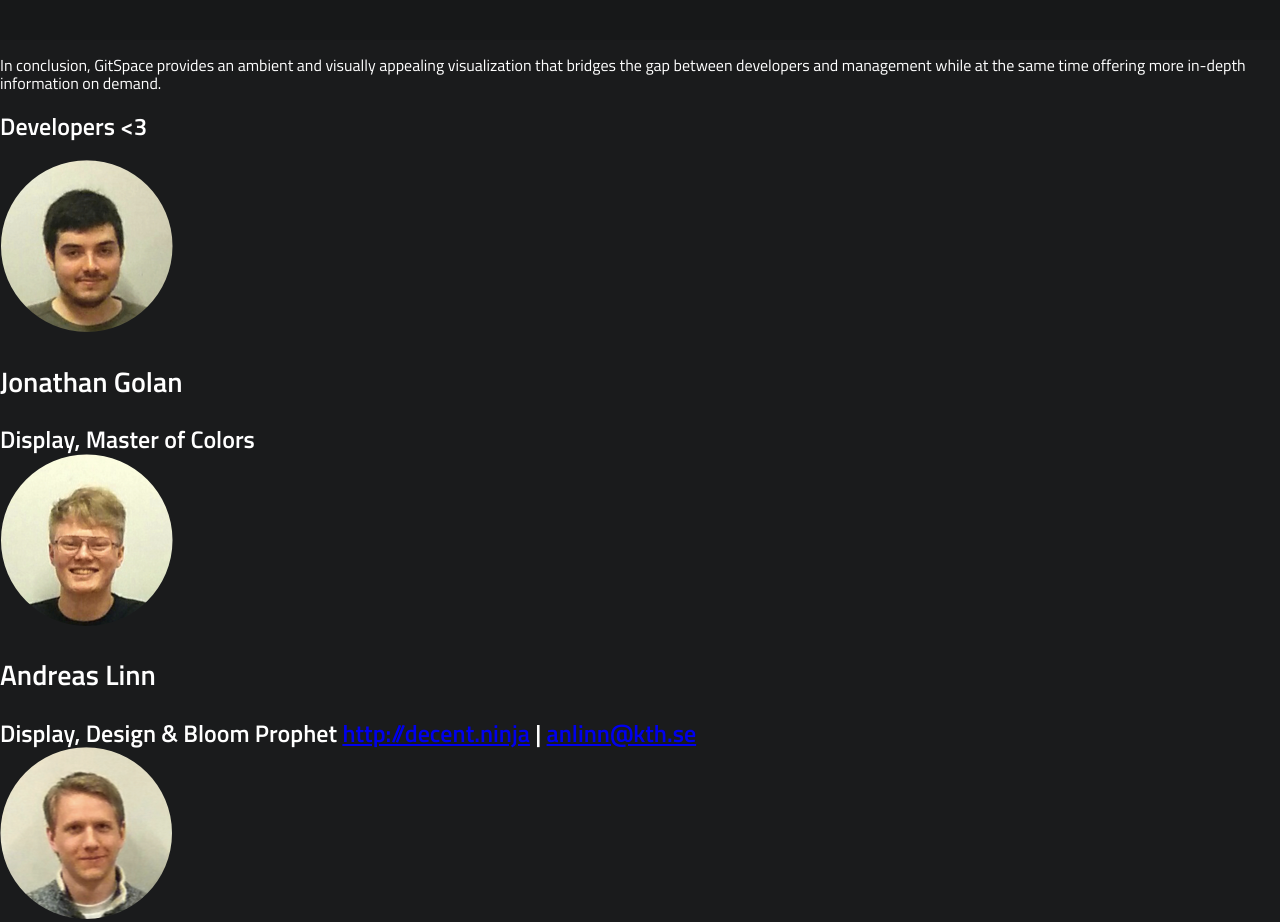
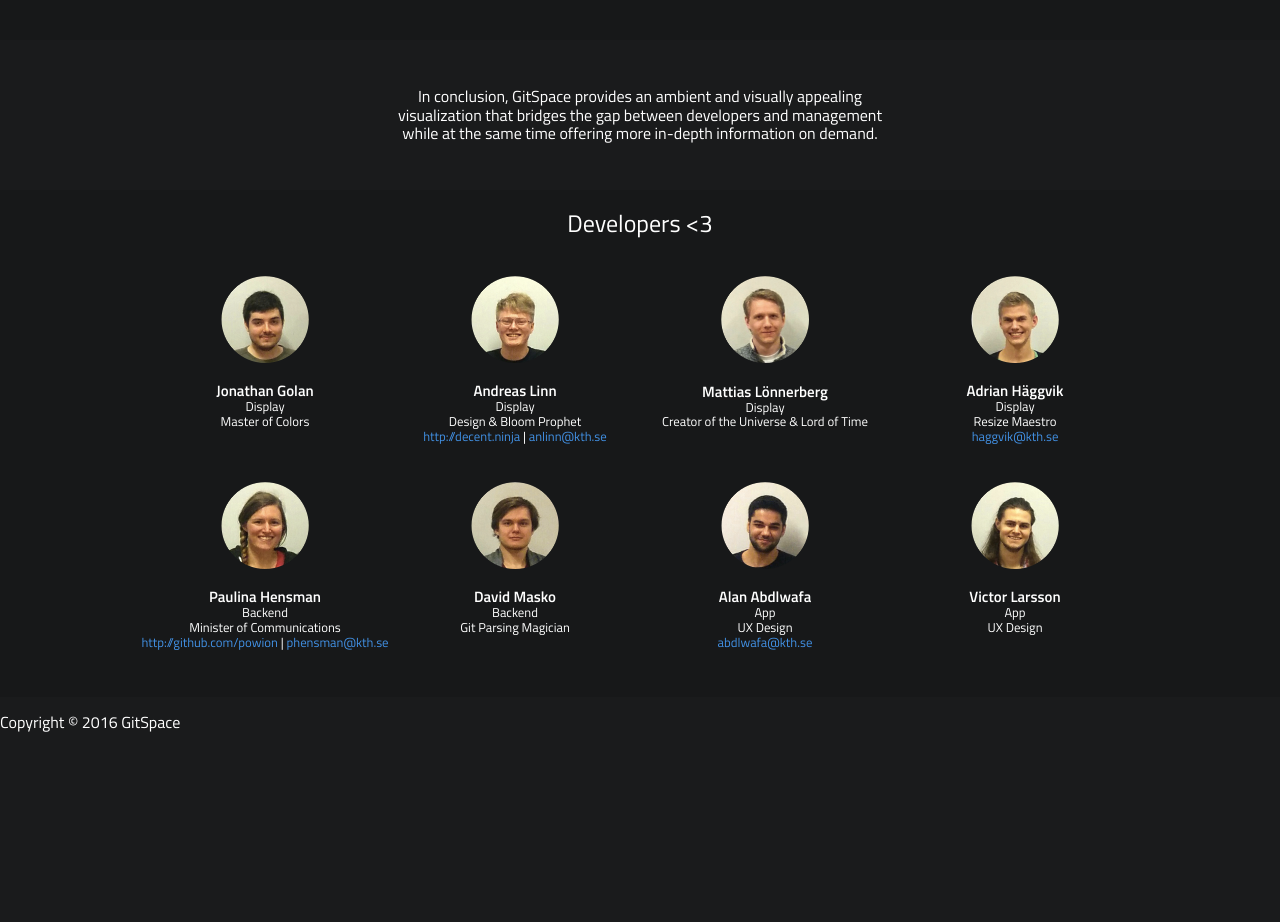
Before and after one commit to decentninja/gitspace_website, a website: page index.html in a window 1280 px wide. Shown: the part 3160-4082 px from the top of the page. After the commit the page ends 3908 px from the top, so only its background shows below. Drawn offline with nearby package versions, Linux system fonts and the light colour scheme.

Commit message:
Developer contact information

```diff
--- a/index.html
+++ b/index.html
@@ -91,52 +91,60 @@
         <section class="outro">
             <p>In conclusion, GitSpace provides an ambient and visually appealing visualization that bridges the gap between developers and management while at the same time offering more in-depth information on demand.</p>
         </section>
-        <section class="development">
-            <h2>Developers &lt;3<h2>
+        <section class="development black">
+            <h2>Developers &lt;3</h2>
             <div class="developers">
-                <div>
+                <div class="dev">
                     <img src="images/jonathan.png">
                     <h3>Jonathan Golan</h3>
-                    <span>Display, Master of Colors</span>
+                    <span>Display</span>
+                    <span>Master of Colors</span>
                 </div>
-                <div>
+                <div class="dev">
                     <img src="images/andreas.png">
                     <h3>Andreas Linn</h3>
-                    <span>Display, Design & Bloom Prophet</span>
+                    <span>Display</span>
+                    <span>Design & Bloom Prophet</span>
                     <span><a href="http://decent.ninja">http://decent.ninja</a> | <a href="mailto:anlinn@kth.se">anlinn@kth.se</a></span>
                 </div>
-                <div>
+                <div class="dev">
                     <img src="images/mattias.png">
                     <h3>Mattias Lönnerberg</h3>
-                    <span>Display, Creator of the Universe & Lord of Time</span>
+                    <span>Display</span>
+                    <span>Creator of the Universe & Lord of Time</span>
                 </div>
-                <div>
+                <div class="dev">
                     <img src="images/adrian.png">
                     <h3>Adrian Häggvik</h3>
-                    <span>Display, Resize Maestro</span>
+                    <span>Display</span>
+                    <span>Resize Maestro</span>
                     <span><a href="mailto:haggvik@kth.se">haggvik@kth.se</a></span>
                 </div>
-                <div>
+                <div class="dev">
                     <img src="images/paulina.png">
                     <h3>Paulina Hensman</h3>
-                    <span>Backend, Minister of Communications</span>
+                    <span>Backend</span>
+                    <span>Minister of Communications</span>
                     <span><a href="http://github.com/powion">http://github.com/powion</a> | <a href="mailto:phensman@kth.se">phensman@kth.se</a></span>
                 </div>
-                <div>
+                <div class="dev">
                     <img src="images/david.png">
                     <h3>David Masko</h3>
-                    <span>Backend, Git Parsing Magician</span>
+                    <span>Backend</span>
+                    <span>Git Parsing Magician</span>
                 </div>
-                <div>
+                <div class="dev">
                     <img src="images/alan.png">
                     <h3>Alan Abdlwafa</h3>
-                    <span>App, UX Design</span>
+                    <span>App</span>
+                    <span>UX Design</span>
                     <span><a href="mailto:abdlwafa@kth.se">abdlwafa@kth.se</a></span>
                 </div>
-                <div>
+                <div class="dev">
                     <img src="images/victor.png">
                     <h3>Victor Larsson</h3>
-                    <span>App, UX Design</span>
+                    <span>App</span>
+                    <span>UX Design</span>
                 </div>
             </div>
         </section>
--- a/style.css
+++ b/style.css
@@ -110,7 +110,7 @@ body {
 	width: 100%;
 }
 
-.bit.black {
+.black {
 	background-color: #171819;
 }
 
@@ -129,3 +129,61 @@ body {
 	}
 
 }
+
+.outro {
+	height: 150px;
+	display: flex;
+	flex-direction: column;
+	align-items: center;
+	justify-content: center;
+}
+
+.outro p {
+	max-width: 500px;
+	text-align: center;
+}
+
+
+.development h2 {
+	text-align: center;
+	font-weight: 400;
+	margin-bottom: 0;
+}
+
+.development {
+	display: flex;
+	flex-direction: column;
+	align-items: center;
+}
+
+.development .developers {
+	display: flex;
+	flex-flow: row wrap;
+	max-width: 1000px;
+	justify-content: space-around;
+	margin-bottom: 3em;
+}
+
+.dev {
+	display: flex;
+	text-align: center;
+	align-items: center;
+	flex-direction: column;
+	font-size: 80%;
+	width: 250px;
+	margin-top: 3em;
+}
+
+.dev img {
+	width: 35%;
+	margin-bottom: 1.5em;
+}
+
+.dev h3 {
+	margin: 0;
+}
+
+.dev a {
+	text-decoration: none;
+	color: #4291E5;
+}
```
